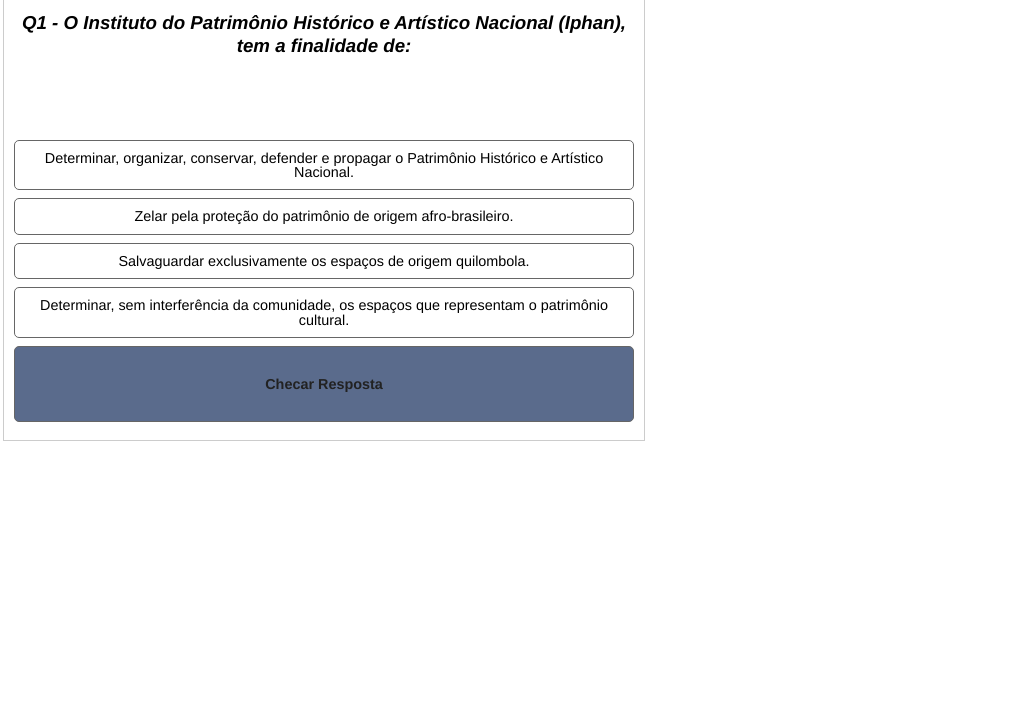
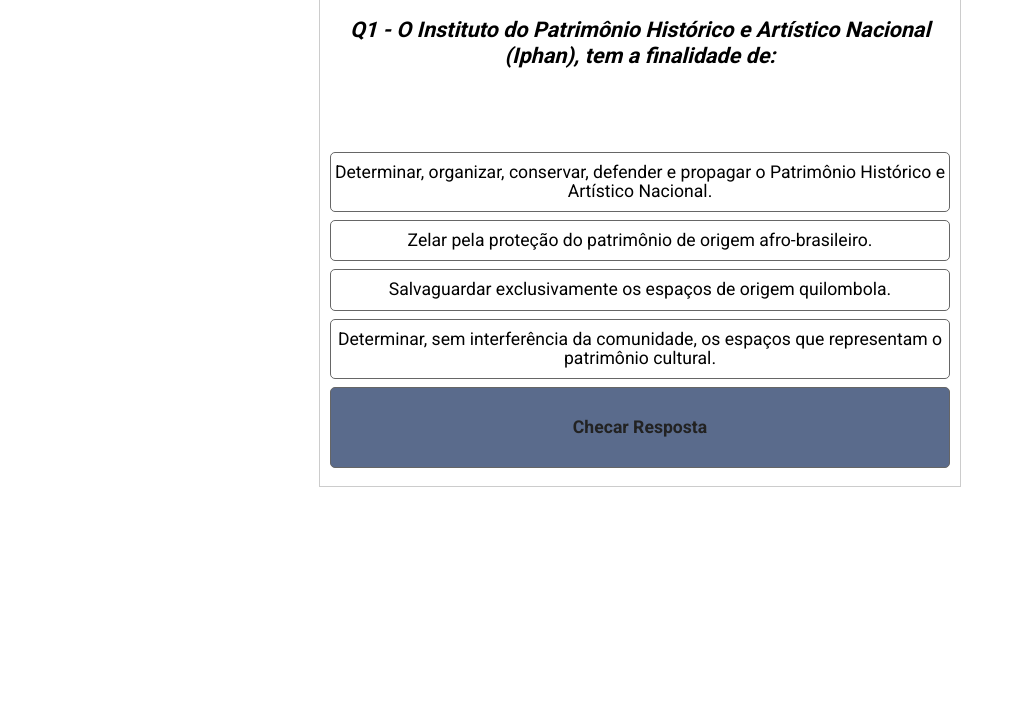
Before and after one commit to rebecarivas/SiteMapa, a plain HTML site: page quiz.html in a window 1280 px wide. Shown: the part 94-800 px from the top of the page, without its empty margins (0-1021 px from the left). Drawn offline with nearby package versions, Linux system fonts and the light colour scheme.

Commit message:
ajuste quiz

```diff
--- a/quiz.html
+++ b/quiz.html
@@ -65,7 +65,7 @@
         "explanation": "",
       },
       {
-        "question": "A criação do Câmpus Cidade de Goiás, em 2012, representa:",
+        "question": "Q4 - A criação do Câmpus Cidade de Goiás, em 2012, representa:",
         "image": "",
         "choices": [
           "O resgate da história inicial do IFG, por ter sido na antiga capital que o Governo Federal implantou, em 1909, a primeira Escola Técnica Federal do Estado, então chamada de Escola de Aprendizes Artífices. Com a mudança da capital para Goiânia, em 1942, a escola também foi transferida.",
@@ -77,7 +77,7 @@
         "explanation": "",
       },
       {
-        "question": "O Curso Técnico Integrado ao Ensino Médio em Edificações, do Instituto Federal de Goiás, Câmpus Cidade de Goiás visa:",
+        "question": "Q5 - O Curso Técnico Integrado ao Ensino Médio em Edificações, do Instituto Federal de Goiás, Câmpus Cidade de Goiás visa:",
         "image": "",
         "choices": [
           "Formar profissionais que possam ser inseridos no mundo de trabalho da Construção Civil, dentro de uma visão humanística, crítica, técnica, científica e cultural, dando-lhes condições que os favoreçam a acompanhar e desenvolver planejamentos, orçamentos, projetos, controle de qualidade, execuções e manutenção de edifícios, sejam esses edifícios com valor histórico ou modernos.",
@@ -89,7 +89,7 @@
         "explanation": "",
       },
       {
-        "question": "No Projeto Pedagógico do Curso de Edificações, do Câmpus Cidade de Goiás há o Projeto Integrador Orientado – PIO, para integração dos conteúdos ministrados com as particularidades da cidade. Neste projeto são trabalhadas as disciplinas de:",
+        "question": "Q6 - No Projeto Pedagógico do Curso de Edificações, do Câmpus Cidade de Goiás há o Projeto Integrador Orientado – PIO, para integração dos conteúdos ministrados com as particularidades da cidade. Neste projeto são trabalhadas as disciplinas de:",
         "image": "",
         "choices": [
           "Introdução a Conservação e Restauro, Arquitetura Colonial e Patrimônio Histórico-Cultural.",
@@ -101,7 +101,7 @@
         "explanation": "",
       },
       {
-        "question": "Conforme o IPHAN, os bens culturais de natureza imaterial correspondem a:",
+        "question": "Q7 - Conforme o IPHAN, os bens culturais de natureza imaterial correspondem a:",
         "image": "",
         "choices": [
           "Práticas e domínios da vida social que se manifestam em saberes, ofícios e modos de fazer; celebrações; formas de expressão cênicas, plásticas, musicais ou lúdicas; e nos lugares (como mercados, feiras e santuários que abrigam práticas culturais coletivas).",
@@ -113,7 +113,7 @@
         "explanation": "",
       },
       {
-        "question": "O patrimônio material protegido pelo Iphan é composto por:",
+        "question": "Q8 - O patrimônio material protegido pelo Iphan é composto por:",
         "image": "",
         "choices": [
           "Um conjunto de bens culturais classificados segundo sua natureza, conforme os três Livros do Tombo: arqueológico, paisagístico e etnográfico; histórico; belas artes.",
@@ -125,7 +125,7 @@
         "explanation": "",
       },
       {
-        "question": "Conforme o IPHAN, os bens tombados de natureza material podem ser:",
+        "question": "Q9 - Conforme o IPHAN, os bens tombados de natureza material podem ser:",
         "image": "",
         "choices": [
           "Os sítios arqueológicos e paisagísticos e bens individuais; ou móveis, como coleções arqueológicas, acervos museológicos, documentais, bibliográficos, arquivísticos, videográficos, fotográficos e cinematográficos.",
@@ -137,7 +137,7 @@
         "explanation": "",
       },
       {
-        "question": "O Autor Pierre Nora criou o termo “lugares de memória”, “espaços que têm a função de parar o tempo, bloquear o trabalho do esquecimento, fixar um estado de coisas, imortalizar a morte, materializar o imaterial” (NORA, 1993, p. 22). Partindo desse pressuposto, podemos afirmar que:",
+        "question": "Q10 - O Autor Pierre Nora criou o termo “lugares de memória”, “espaços que têm a função de parar o tempo, bloquear o trabalho do esquecimento, fixar um estado de coisas, imortalizar a morte, materializar o imaterial” (NORA, 1993, p. 22). Partindo desse pressuposto, podemos afirmar que:",
         "image": "",
         "choices": [
           "A memória não está presente apenas em determinado local e em monumentos construídos, estando presente também nos costumes e tradições dos povos, que devem ser preservados pela sociedade, como instrumento necessário para construção de identidade.",
@@ -302,6 +302,8 @@
     });
   </script>
   <style type="text/css" media="all">
+    @import url("https://fonts.googleapis.com/css2?family=Roboto:wght@400;700&display=swap");
+
     /*css reset */
     html,
     body,
@@ -347,7 +349,9 @@
 
     body {
       line-height: 1;
-      font: normal 0.9em/1em "Helvetica Neue", Helvetica, Arial, sans-serif;
+      font: normal 0.9em/1em "Roboto", sans-serif;
+      display: flex;
+      justify-content: center;
     }
 
     ol,
@@ -369,15 +373,15 @@
     }
 
     h1 {
-      font: normal bold 2em/1.8em "Helvetica Neue", Helvetica, Arial, sans-serif;
+      font: normal bold 2.2em/1.8em "Roboto", sans-serif;
       text-align: left;
       border-bottom: 1px solid #999;
       padding: 0;
-      width: auto
+      width: auto;
     }
 
     h2 {
-      font: italic bold 1.3em/1.2em "Helvetica Neue", Helvetica, Arial, sans-serif;
+      font: italic bold 1.5em/1.2em "Roboto", sans-serif;
       padding: 0;
       text-align: center;
       margin: 20px 0;
@@ -385,7 +389,7 @@
 
     p.pager {
       margin: 5px 0 5px;
-      font: bold 1em/1em "Helvetica Neue", Helvetica, Arial, sans-serif;
+      font: bold 1em/1em "Roboto", sans-serif;
       color: #999;
     }
 
@@ -418,6 +422,7 @@
       padding: 20px;
       width: 75%;
       text-align: center;
+      font-size: 1.1rem;
     }
 
     .choice-box {
@@ -427,6 +432,8 @@
       padding: 10px 0;
       border: 1px solid #666;
       cursor: pointer;
+      font-size: 1.1rem;
+      line-height: 1.2rem;
       -webkit-border-radius: 5px;
       -moz-border-radius: 5px;
       border-radius: 5px;
```
